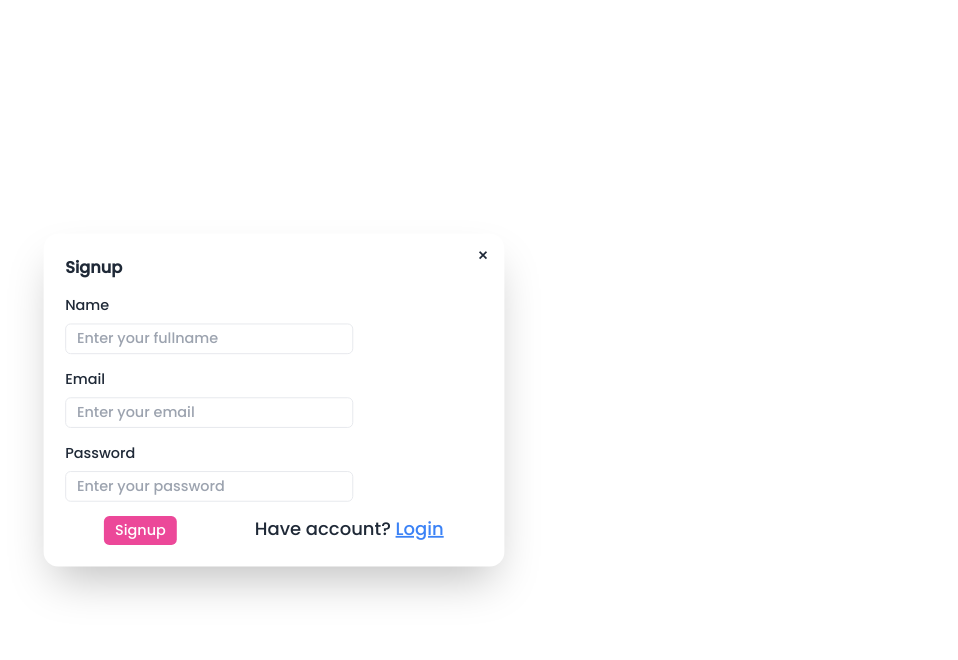
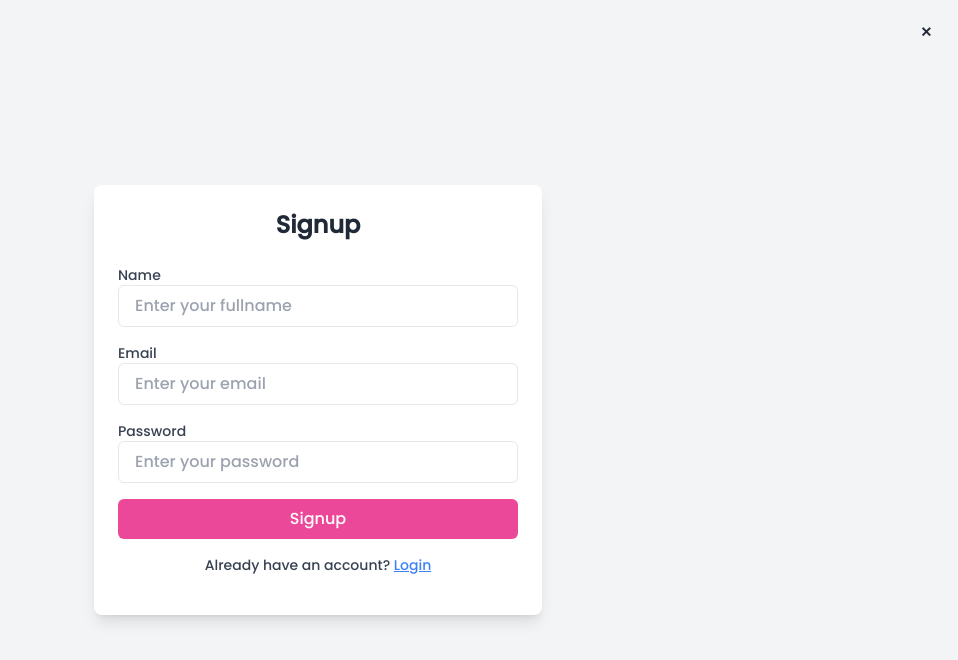
Before and after one commit to taiyabsonu915/Taiyab-Bookstore, a React (Vite) app in the folder Frontend/: page /signup in a window 1280 px wide. Shown: the top 660 px of the page, without its empty margins (322-1280 px from the left). Built offline with nearby package versions, Linux system fonts and the light colour scheme.

Commit message:
Update Signup.jsx

```diff
--- a/Frontend/src/components/Signup.jsx
+++ b/Frontend/src/components/Signup.jsx
@@ -4,6 +4,7 @@ import Login from "./Login";
 import { useForm } from "react-hook-form";
 import axios from "axios";
 import toast from "react-hot-toast";
+
 function Signup() {
   const location = useLocation();
   const navigate = useNavigate();
@@ -37,78 +38,85 @@ function Signup() {
         }
       });
   };
+
   return (
-    <>
-      <div className="flex h-screen items-center justify-center">
-        <div className=" w-[600px] ">
-          <div className="modal-box">
-            <form onSubmit={handleSubmit(onSubmit)} method="dialog">
-              {/* if there is a button in form, it will close the modal */}
+    <div className="flex h-screen items-center justify-center bg-gray-100">
+      <div className="w-full max-w-md px-4 sm:px-0">
+        <div className="bg-white shadow-lg rounded-lg p-6">
+          <form onSubmit={handleSubmit(onSubmit)}>
             <Link
               to="/"
-                className="btn btn-sm btn-circle btn-ghost absolute right-2 top-2"
+              className="btn btn-sm btn-circle btn-ghost absolute right-4 top-4"
             >
               ✕
             </Link>
 
-              <h3 className="font-bold text-lg">Signup</h3>
-              <div className="mt-4 space-y-2">
-                <span>Name</span>
-                <br />
+            <h3 className="text-2xl font-bold text-center mb-6">Signup</h3>
+
+            {/* Full Name */}
+            <div className="mb-4">
+              <label className="block text-sm font-medium text-gray-700">
+                Name
+              </label>
               <input
                 type="text"
                 placeholder="Enter your fullname"
-                  className="w-80 px-3 py-1 border rounded-md outline-none"
+                className="w-full px-4 py-2 border rounded-md outline-none focus:ring-2 focus:ring-blue-500"
                 {...register("fullname", { required: true })}
               />
-                <br />
               {errors.fullname && (
-                  <span className="text-sm text-red-500">
+                <span className="text-xs text-red-500">
                   This field is required
                 </span>
               )}
             </div>
+
             {/* Email */}
-              <div className="mt-4 space-y-2">
-                <span>Email</span>
-                <br />
+            <div className="mb-4">
+              <label className="block text-sm font-medium text-gray-700">
+                Email
+              </label>
               <input
                 type="email"
                 placeholder="Enter your email"
-                  className="w-80 px-3 py-1 border rounded-md outline-none"
+                className="w-full px-4 py-2 border rounded-md outline-none focus:ring-2 focus:ring-blue-500"
                 {...register("email", { required: true })}
               />
-                <br />
               {errors.email && (
-                  <span className="text-sm text-red-500">
+                <span className="text-xs text-red-500">
                   This field is required
                 </span>
               )}
             </div>
+
             {/* Password */}
-              <div className="mt-4 space-y-2">
-                <span>Password</span>
-                <br />
+            <div className="mb-4">
+              <label className="block text-sm font-medium text-gray-700">
+                Password
+              </label>
               <input
-                  type="text"
+                type="password"
                 placeholder="Enter your password"
-                  className="w-80 px-3 py-1 border rounded-md outline-none"
+                className="w-full px-4 py-2 border rounded-md outline-none focus:ring-2 focus:ring-blue-500"
                 {...register("password", { required: true })}
               />
-                <br />
               {errors.password && (
-                  <span className="text-sm text-red-500">
+                <span className="text-xs text-red-500">
                   This field is required
                 </span>
               )}
             </div>
+
             {/* Button */}
-              <div className="flex justify-around mt-4">
-                <button className="bg-pink-500 text-white rounded-md px-3 py-1 hover:bg-pink-700 duration-200">
+            <div className="flex flex-col items-center gap-4">
+              <button
+                type="submit"
+                className="w-full bg-pink-500 text-white rounded-md py-2 hover:bg-pink-700 transition duration-200"
+              >
                 Signup
               </button>
-                <p className="text-xl">
-                  Have account?{" "}
+              <p className="text-sm text-gray-700">
+                Already have an account?{" "}
                 <button
                   className="underline text-blue-500 cursor-pointer"
                   onClick={() =>
@@ -116,15 +124,14 @@ function Signup() {
                   }
                 >
                   Login
-                  </button>{" "}
+                </button>
+              </p>
               <Login />
-                </p>
             </div>
           </form>
         </div>
       </div>
     </div>
-    </>
   );
 }
 
```
Lines whose indentation alone changed are shown as unchanged.
